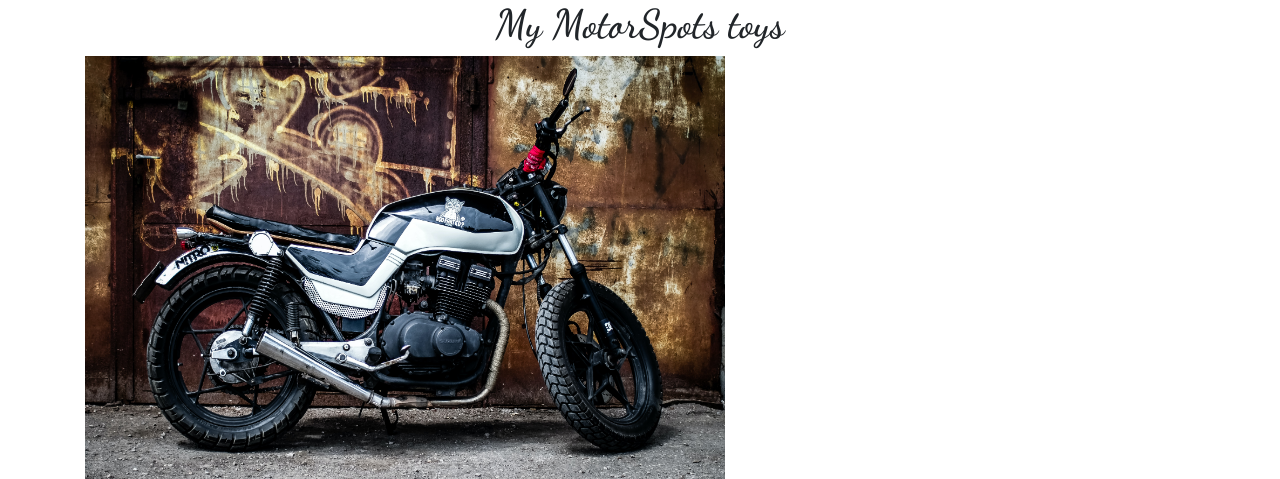
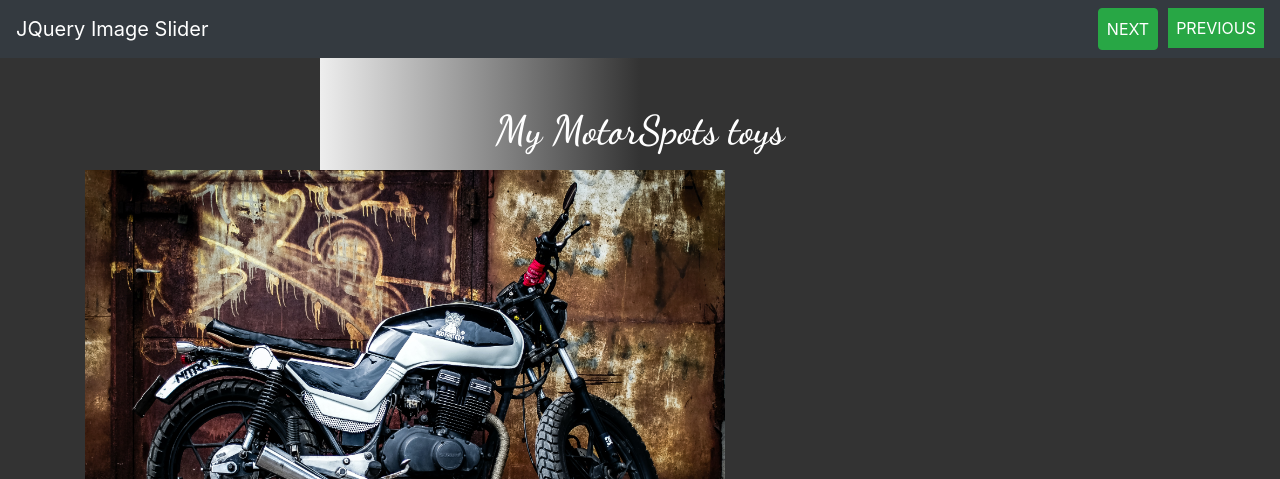
Before and after one commit to RichardBongani/ImageSlider-jquerry, a PHP site: page / in a window 1280 px wide. Shown: the top 479 px of the page. Run offline with PHP 8.4, Linux system fonts and the light colour scheme; some libraries are stand-ins or nearby versions.

Commit message:
changing the background of the application

```diff
--- a/index.html
+++ b/index.html
@@ -14,10 +14,27 @@
 
 </head>
 <body>
+    <!-- Navigation -->
+    <nav class="navbar navbar-expand-lg navbar-light bg-dark">
+        <a class="navbar-brand text-white" href="#">JQuery Image Slider</a>
+        <button class="navbar-toggler" type="button" data-toggle="collapse" data-target="#navbarNav" aria-controls="navbarNav" aria-expanded="false" aria-label="Toggle navigation">
+          <span class="navbar-toggler-icon"></span>
+        </button>
+        <div class="collapse navbar-collapse" id="navbarNav">
+          <ul class="navbar-nav ml-auto" id="nav">
+            <li class="nav-item">
+              <a class="nav-link btn btn-success text-white" id="next" href="#">NEXT</a>
+            </li>
+            <li class="nav-item">
+              <a class="nav-link btn-success text-white" id="prev" href="#">PREVIOUS</a>
+            </li>
+          </ul>
+        </div>
+      </nav>
     <!-- -------First slider Image------ -->
-    <div class="container">
-        <h1 class="text-center">My MotorSpots toys</h1>
-        <div class="imgs">
+    <div class="container mt-5">
+        <h1 class="text-center text-white">My MotorSpots toys</h1>
+        <div class="imgs mt-3">
         <div class="slider">
             <img src="images/motor1.jpg" width="640" height="426" alt="motorbike" class="img">
             <img src="images/motor2.jpg" width="640" height="426" alt="motorbike" class="img">
@@ -26,10 +43,7 @@
             <img src="images/motor5.jpg" width="640" height="426" alt="motorbike" class="img">
         </div>
         </div>
-        <ul id="nav">
-            <li id="prev"><a href="#">Previous</a></li>
-            <li id="next"><a href="#">Next</a></li>
-        </ul>
+    </div>
     </div>
     <script src="application.js"></script>
 </body>
--- a/style.css
+++ b/style.css
@@ -2,6 +2,10 @@
     margin: 0;
     padding: 0;
     border: 0px;
+}
+
+body {
+    background: linear-gradient(to left, #333, #333 50%, #eee 75%, #333 75%);
 }
 
 h1 {
@@ -18,6 +22,10 @@ h1 {
     justify-content: center;
 }
 
+.nav-item {
+    margin-left: 10px;
+}
+
 /* Mobile Resposive */
 @media (max-width: 786px){
     body {
```
